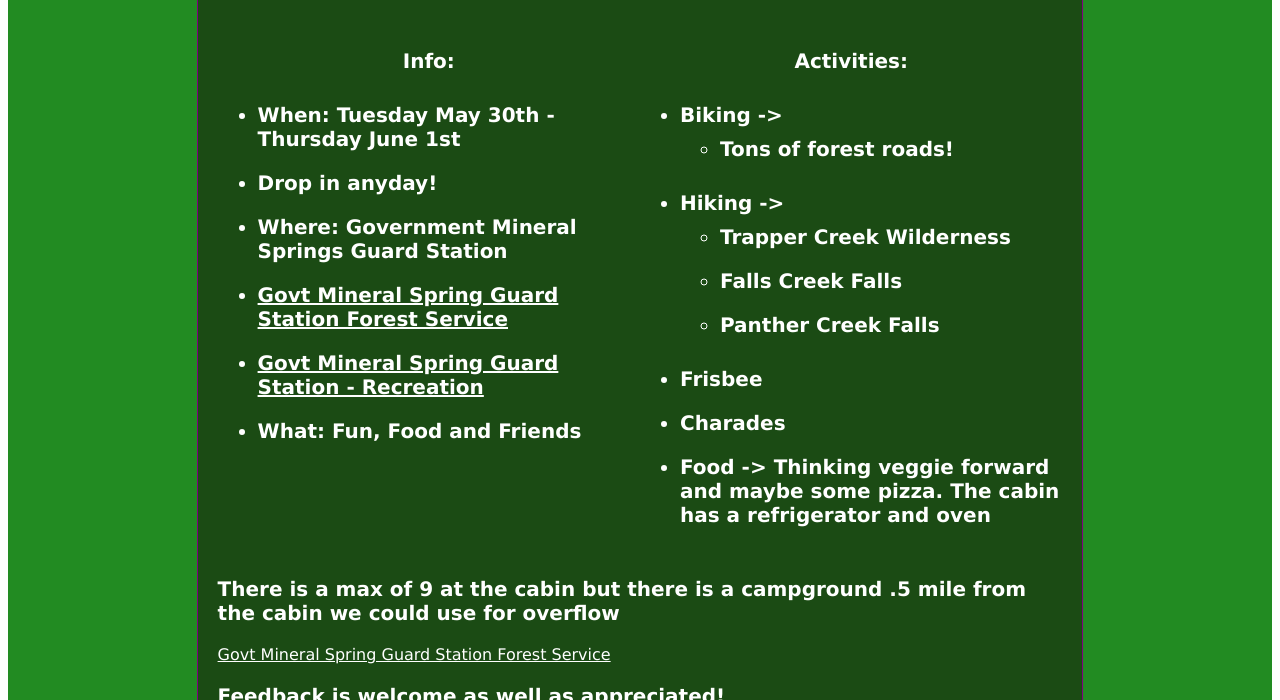
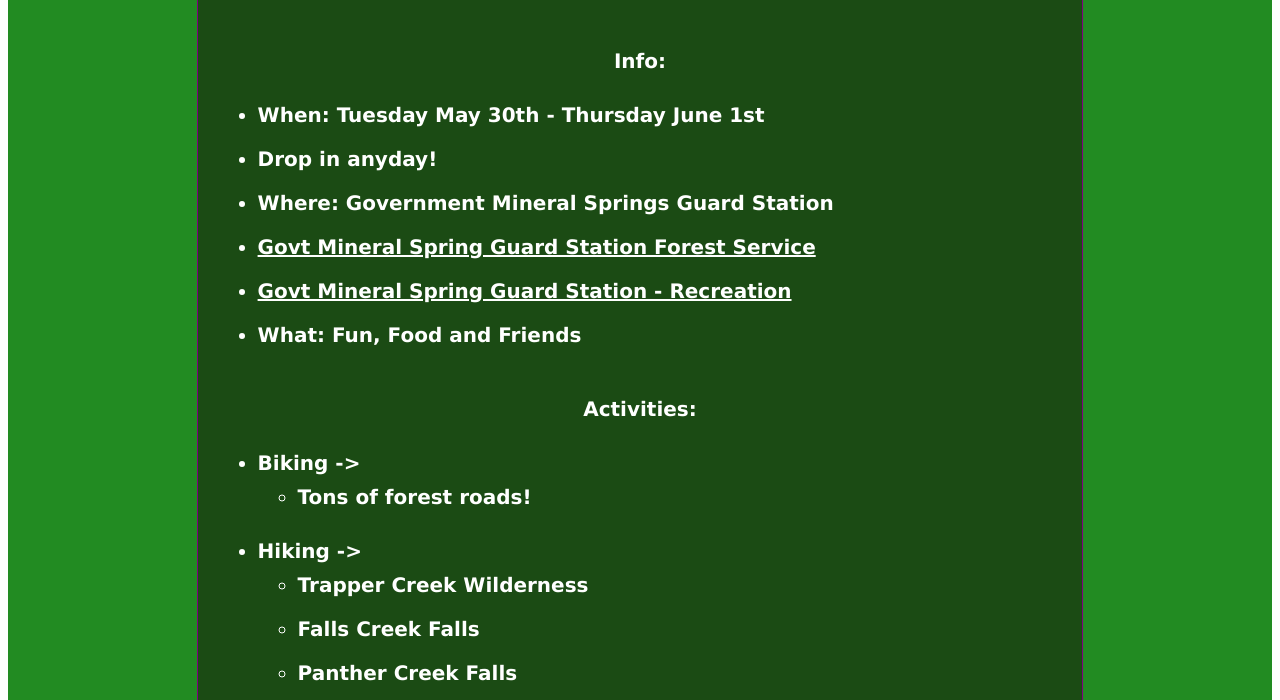
Before and after one commit to Dalepalmer/camping, a Gatsby site: page / in a window 1280 px wide. Shown: the part 500-1200 px from the top of the page. Built offline with nearby package versions, Linux system fonts and the light colour scheme; Gatsby itself is replaced by a stand-in of ours.

```diff
--- a/src/pages/index.js
+++ b/src/pages/index.js
@@ -1,6 +1,5 @@
 import * as React from "react";
 import "../styles/index.css";
-import cabin from "../images/cabin.jpeg";
 
 // styles
 const pageStyles = {
@@ -24,6 +23,7 @@
 const frogPic = {
   backgroundSize: "contain",
   backgroundRepeat: "no-repeat",
+  maxWidth: "100%",
   margin: "0 0 20px 0",
   borderRadius: "20px",
 };
@@ -45,6 +45,7 @@
   display: "flex",
   fontWeight: 900,
   fontSize: 20,
+  flexDirection: "column",
 };
 
 // markup
```
